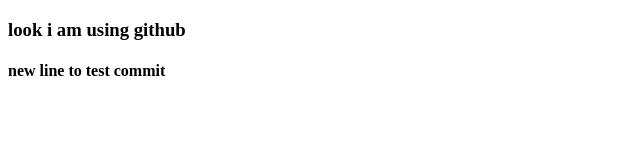
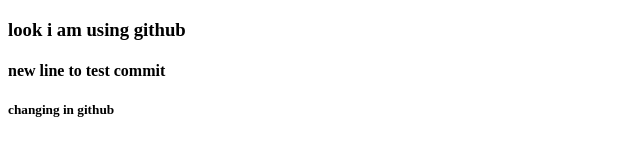
Before and after one commit to sajib1403/my-first-website, a plain HTML site: page my-first-website/index.html in a window 1280 px wide. Shown: the whole page, without its empty margins (0-640 px from the left). Drawn offline with Linux system fonts and the light colour scheme.

Commit message:
Update index.html

```diff
--- a/my-first-website/index.html
+++ b/my-first-website/index.html
@@ -8,5 +8,6 @@
 <body>
     <h3>look i am using github</h3>
     <h4>new line to test commit</h4>
+    <h5>changing in github </h5>
 </body>
 </html>
```
